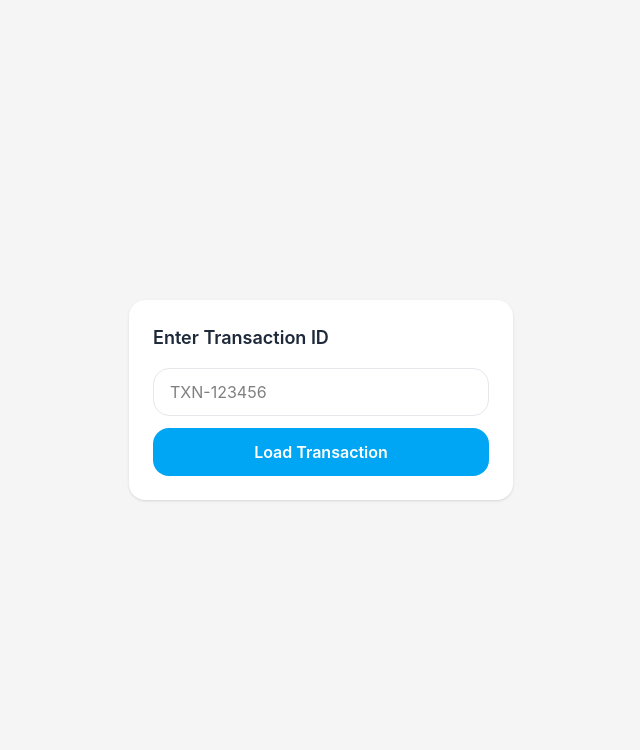
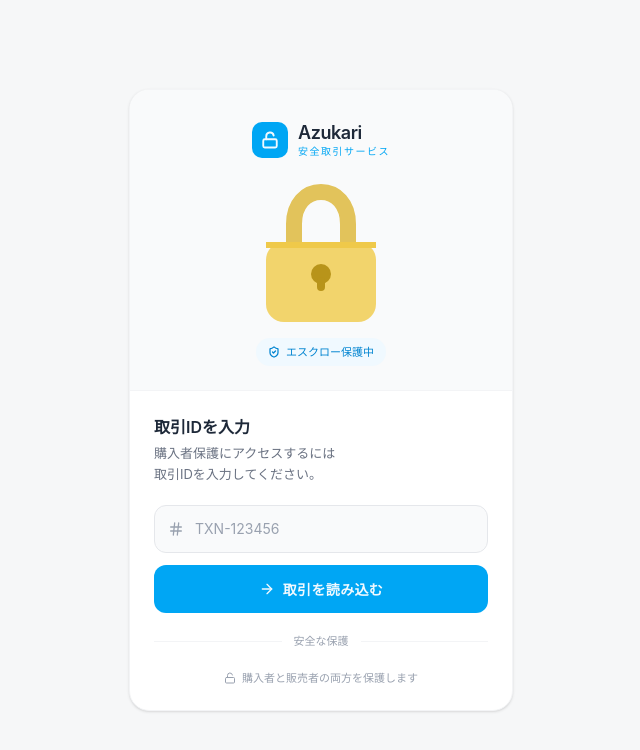
Before and after one commit to satoshikemboi/azkari, a React (Vite) app: page / in a window 1280 px wide. Shown: the top 750 px of the page, without its empty margins (319-959 px from the left). Built offline with nearby package versions, Linux system fonts and the light colour scheme.

Commit message:
fix routing

```diff
--- a/src/pages/UnlockTicket.jsx
+++ b/src/pages/UnlockTicket.jsx
@@ -1,7 +1,6 @@
-import React, { useState } from "react";
+import { useState } from "react";
 import { Link } from "react-router-dom";
 import axios from "axios";
-
 import {
   ChevronLeft,
   HelpCircle,
@@ -12,28 +11,28 @@ import {
   Tag,
   Unlock,
   Check,
+  ShieldCheck,
+  Hash,
+  ArrowRight,
+  AlertCircle,
+  Loader,
 } from "lucide-react";
 
 export default function UnlockTicket() {
   const [confirmed, setConfirmed] = useState(false);
-
   const [transactionId, setTransactionId] = useState("");
   const [payment, setPayment] = useState(null);
-
   const [loading, setLoading] = useState(false);
   const [error, setError] = useState("");
 
   const fetchPayment = async () => {
     if (!transactionId) return;
-
     try {
       setLoading(true);
       setError("");
-
       const res = await axios.get(
         `https://azkari-7pmg.onrender.com/api/payments/transaction/${transactionId}`
       );
-
       setPayment(res.data);
     } catch (err) {
       setError("Invalid Transaction ID");
@@ -43,41 +42,131 @@ export default function UnlockTicket() {
     }
   };
 
-  // BLOCK UI until payment is loaded
+  // ── Entry screen (no payment loaded yet) ────────────────────────────────────
   if (!payment) {
     return (
-      <div className="w-full min-h-screen bg-[#f5f5f5] flex justify-center items-center">
-        <div className="w-full max-w-sm bg-white p-6 rounded-2xl shadow-sm">
+      <div className="w-full min-h-screen bg-[#f6f7f8] flex justify-center items-center px-4">
+        <div className="w-full max-w-sm bg-white rounded-[20px] overflow-hidden border border-gray-100 shadow-sm">
 
-          <h1 className="text-lg font-semibold text-gray-800 mb-4">
-            Enter Transaction ID
-          </h1>
+          {/* Top brand area */}
+          <div className="bg-gray-50 px-6 pt-8 pb-6 flex flex-col items-center gap-5 border-b border-gray-100">
 
+            {/* Logo */}
+            <div className="flex items-center gap-2.5">
+              <div className="w-9 h-9 rounded-[10px] bg-sky-500 flex items-center justify-center">
+                <Unlock className="w-[18px] h-[18px] text-sky-50" strokeWidth={2.5} />
+              </div>
+              <div className="flex flex-col leading-none">
+                <span className="text-[18px] font-semibold tracking-tight text-gray-800">Azukari</span>
+                <span className="text-[10px] text-sky-500 tracking-[0.15em] mt-1">安全取引サービス</span>
+              </div>
+            </div>
+
+            {/* Padlock illustration */}
+            <div className="flex flex-col items-center gap-3">
+              <svg width="130" height="148" viewBox="0 0 130 148" fill="none" xmlns="http://www.w3.org/2000/svg">
+                <path
+                  d="M38 72 L38 46 C38 26 50 14 65 14 C80 14 92 26 92 46 L92 72"
+                  stroke="#E2C35B"
+                  strokeWidth="16"
+                  strokeLinecap="round"
+                  fill="none"
+                />
+                <rect x="10" y="64" width="110" height="80" rx="18" fill="#F2D46C" />
+                <rect x="10" y="64" width="110" height="6" rx="0" fill="#EFC94A" />
+                <circle cx="65" cy="96" r="10" fill="#B8941A" />
+                <rect x="61" y="99" width="8" height="14" rx="4" fill="#B8941A" />
+              </svg>
+
+              <div className="flex items-center gap-1.5 bg-sky-50 text-sky-600 text-[11px] font-medium px-3 py-1.5 rounded-full">
+                <ShieldCheck className="w-3 h-3" strokeWidth={2.5} />
+                エスクロー保護中
+              </div>
+            </div>
+          </div>
+
+          {/* Content area */}
+          <div className="px-6 py-6">
+            <p className="text-[16px] font-semibold text-gray-800 mb-1">取引IDを入力</p>
+            <p className="text-[13px] text-gray-500 leading-relaxed mb-5">
+              購入者保護にアクセスするには<br />取引IDを入力してください。
+            </p>
+
+            {/* Input */}
+            <div className="relative mb-3">
+              <Hash className="absolute left-3.5 top-1/2 -translate-y-1/2 w-4 h-4 text-gray-400" />
               <input
                 type="text"
                 value={transactionId}
                 onChange={(e) => setTransactionId(e.target.value)}
+                onKeyDown={(e) => e.key === "Enter" && fetchPayment()}
                 placeholder="TXN-123456"
-            className="w-full h-12 px-4 rounded-2xl border border-gray-200 outline-none"
+                className="
+                  w-full h-12 pl-10 pr-4
+                  rounded-xl border border-gray-200
+                  bg-gray-50 text-gray-800
+                  text-[14px] font-mono tracking-wide
+                  placeholder:font-sans placeholder:tracking-normal placeholder:text-gray-400
+                  outline-none
+                  focus:border-sky-400 focus:bg-white
+                  transition-all
+                "
               />
+            </div>
 
+            {/* Button */}
             <button
               onClick={fetchPayment}
-            className="w-full mt-3 h-12 bg-sky-500 text-white rounded-2xl font-semibold"
+              disabled={loading}
+              className="
+                w-full h-12 rounded-xl
+                bg-sky-500 text-sky-50
+                text-[14px] font-semibold tracking-wide
+                flex items-center justify-center gap-2
+                transition-all active:scale-[0.98]
+                disabled:opacity-70 disabled:cursor-not-allowed
+              "
             >
-            {loading ? "Loading..." : "Load Transaction"}
+              {loading ? (
+                <>
+                  <Loader className="w-4 h-4 animate-spin" />
+                  読み込み中...
+                </>
+              ) : (
+                <>
+                  <ArrowRight className="w-4 h-4" />
+                  取引を読み込む
+                </>
+              )}
             </button>
 
+            {/* Error */}
             {error && (
-            <p className="text-red-500 text-sm mt-2">
-              {error}
-            </p>
+              <div className="mt-3 bg-red-50 border border-red-100 rounded-xl px-4 py-3 flex items-start gap-2">
+                <AlertCircle className="w-4 h-4 text-red-400 mt-0.5 shrink-0" />
+                <p className="text-[12px] text-red-500 font-medium">{error}</p>
+              </div>
             )}
+
+            {/* Divider */}
+            <div className="flex items-center gap-3 my-5">
+              <div className="flex-1 h-px bg-gray-100" />
+              <span className="text-[11px] text-gray-400">安全な保護</span>
+              <div className="flex-1 h-px bg-gray-100" />
+            </div>
+
+            {/* Footer trust line */}
+            <div className="flex items-center justify-center gap-1.5 text-[11px] text-gray-400">
+              <Unlock className="w-3 h-3" strokeWidth={2} />
+              購入者と販売者の両方を保護します
+            </div>
+          </div>
         </div>
       </div>
     );
   }
 
+  // ── Main unlock screen (payment loaded) ─────────────────────────────────────
   return (
     <div className="w-full min-h-screen bg-[#f5f5f5] flex justify-center">
       <div className="w-full max-w-sm min-h-screen bg-white relative overflow-hidden shadow-sm">
@@ -87,11 +176,9 @@ export default function UnlockTicket() {
           <button>
             <ChevronLeft className="w-6 h-6 text-gray-700" />
           </button>
-
           <h1 className="flex-1 text-center text-[15px] font-semibold text-gray-700 -ml-6">
             {payment.itemName}
           </h1>
-
           <HelpCircle className="w-5 h-5 text-gray-400" />
         </div>
 
@@ -109,10 +196,8 @@ export default function UnlockTicket() {
 
             <div className="relative z-10 w-5 h-5 rounded-full bg-sky-500"></div>
             <div className="flex-1"></div>
-
             <div className="relative z-10 w-5 h-5 rounded-full bg-sky-500"></div>
             <div className="flex-1"></div>
-
             <div className="relative z-10 w-5 h-5 rounded-full border-[3px] border-sky-500 bg-white flex items-center justify-center">
               <div className="w-2 h-2 bg-sky-500 rounded-full"></div>
             </div>
@@ -132,37 +217,23 @@ export default function UnlockTicket() {
             alt="seller"
             className="w-12 h-12 rounded-full object-cover shadow-sm"
           />
-
-          <span className="text-[11px] font-semibold text-gray-700 mt-1">
-            AKKO
-          </span>
         </div>
 
         {/* Lock */}
         <div className="flex flex-col items-center mt-10">
           <div className="relative">
-
             <div className="w-[110px] h-[90px] border-[24px] border-yellow-400 border-b-0 rounded-t-[80px] mx-auto"></div>
-
             <div className="w-[220px] h-[220px] bg-yellow-400 rounded-full -mt-2 relative flex flex-col items-center justify-center">
-
               <div className="absolute top-[52px] flex flex-col items-center">
                 <div className="w-[15px] h-[15px] bg-black rounded-full"></div>
                 <div className="w-[8px] h-[22px] bg-black rounded-b-full -mt-1"></div>
               </div>
-
               <div className="text-center mt-16">
                 <h2 className="text-[44px] font-bold text-black leading-none">
                   ¥{payment.amount}
                 </h2>
-
-                <p className="text-[15px] text-black mt-3">
-                  {payment.itemName}
-                </p>
-
-                <p className="text-[11px] text-gray-700 mt-1">
-                  配送料
-                </p>
+                <p className="text-[15px] text-black mt-3">{payment.itemName}</p>
+                <p className="text-[11px] text-gray-700 mt-1">配送料</p>
               </div>
             </div>
           </div>
@@ -176,16 +247,11 @@ export default function UnlockTicket() {
           >
             <div
               className={`w-5 h-5 rounded-sm border-2 flex items-center justify-center mt-[2px] transition-all ${
-                confirmed
-                  ? "bg-red-400 border-red-400"
-                  : "border-gray-300 bg-white"
+                confirmed ? "bg-red-400 border-red-400" : "border-gray-300 bg-white"
               }`}
             >
-              {confirmed && (
-                <Check className="w-3 h-3 text-white" />
-              )}
+              {confirmed && <Check className="w-3 h-3 text-white" />}
             </div>
-
             <span className="text-[13px] text-gray-700 leading-relaxed">
               商品を受け取り、内容を確認しました
             </span>
@@ -215,7 +281,6 @@ export default function UnlockTicket() {
 
         {/* Bottom Nav */}
         <div className="absolute bottom-0 left-0 w-full h-[72px] border-t border-gray-200 bg-white flex items-center justify-around px-2">
-
           <NavItem icon={<Home size={20} />} label="ホーム" />
           <NavItem icon={<Tag size={20} />} label="売る" />
           <NavItem active icon={<ShoppingBag size={20} />} label="買う" />
```
Also changed, not shown: src/pages/Payment.jsx (+15 -17 lines), vercel.json (added). Lines whose indentation alone changed are shown as unchanged.
